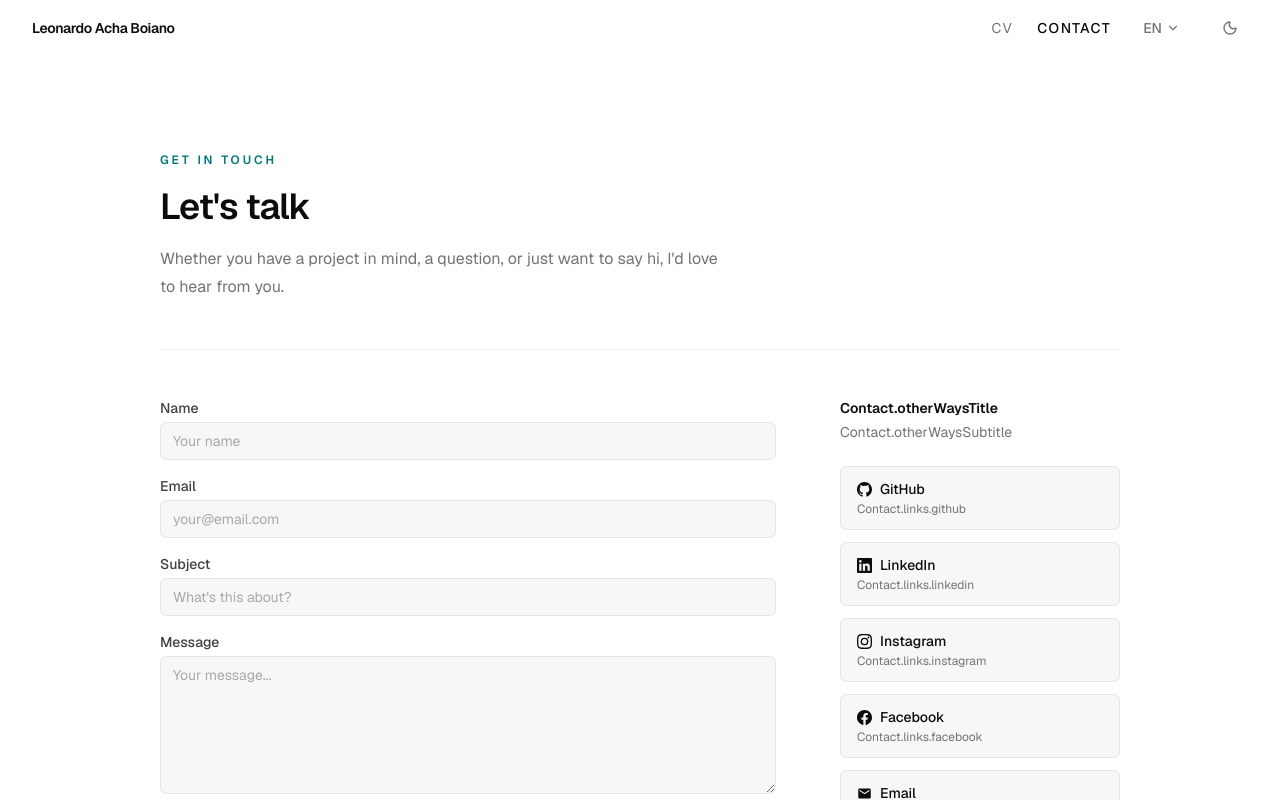
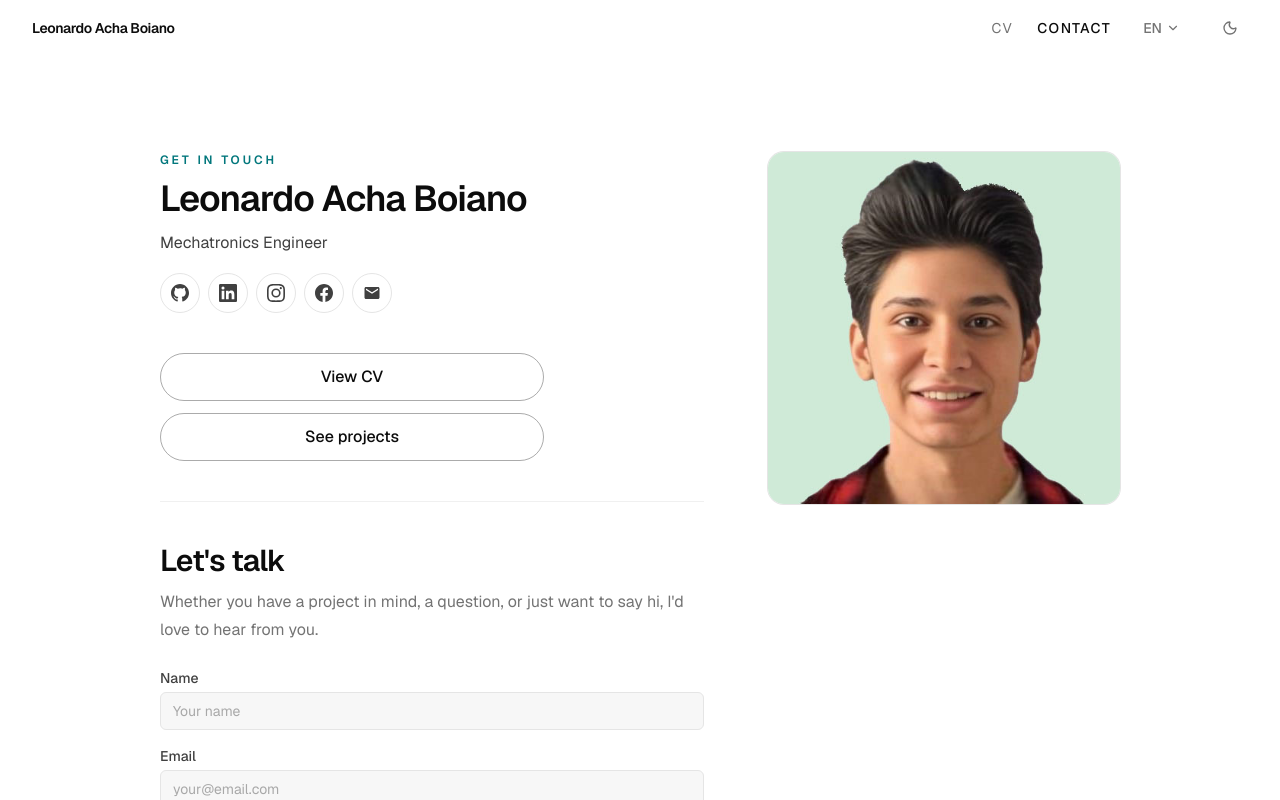
Before and after one commit to leonardoAB1/leonardoachaboiano.com, a Next.js app: page /en/contact in a window 1280 px wide. Shown: the top 800 px of the page. Built offline with nearby package versions, Linux system fonts and the light colour scheme.

Commit message:
feat: rework contact page into a link-in-bio layout

```diff
--- a/src/app/[locale]/(marketing)/contact/page.tsx
+++ b/src/app/[locale]/(marketing)/contact/page.tsx
@@ -1,5 +1,5 @@
 import type { Metadata } from "next";
-import Link from "next/link";
+import Image from "next/image";
 import { getTranslations, setRequestLocale } from "next-intl/server";
 import type { ReactElement, SVGProps } from "react";
 import { ContactForm } from "@/components/contact/ContactForm";
@@ -12,8 +12,10 @@ import {
   LinkedInIcon,
   MailIcon,
 } from "@/components/ui/BrandIcons";
+import { buttonClasses } from "@/components/ui/Button";
 import { Separator } from "@/components/ui/Separator";
 import { Eyebrow, Heading, Text } from "@/components/ui/Typography";
+import { Link } from "@/i18n/navigation";
 import type { Locale } from "@/i18n/routing";
 import { siteConfig, socialLinks } from "@/lib/constants";
 import { pageMetadata } from "@/lib/metadata";
@@ -42,116 +44,159 @@ export default async function ContactPage({
   setRequestLocale(locale);
 
   const t = await getTranslations("Contact");
+  const tCommon = await getTranslations("Common");
 
   type BrandIconComponent = (
     props: SVGProps<SVGSVGElement> & { size?: number },
   ) => ReactElement;
 
-  // Brand names are proper nouns (not translated); descriptions are localized.
-  // Email's description is the address itself.
-  const contactLinks: Array<{
+  // Compact social row. Brand names are proper nouns (not translated); they
+  // double as the icon-only links' accessible labels. Email is the only
+  // non-external (mailto) entry, so it skips target/rel.
+  const socialIcons: Array<{
     id: string;
+    href: string;
     label: string;
-    href: string;
-    description: string;
-    external: boolean;
     Icon: BrandIconComponent;
   }> = [
     {
       id: "github",
+      href: socialLinks.github,
       label: "GitHub",
-      href: socialLinks.github,
-      description: t("links.github"),
-      external: true,
       Icon: GitHubIcon,
     },
     {
       id: "linkedin",
+      href: socialLinks.linkedin,
       label: "LinkedIn",
-      href: socialLinks.linkedin,
-      description: t("links.linkedin"),
-      external: true,
       Icon: LinkedInIcon,
     },
     {
       id: "instagram",
+      href: socialLinks.instagram,
       label: "Instagram",
-      href: socialLinks.instagram,
-      description: t("links.instagram"),
-      external: true,
       Icon: InstagramIcon,
     },
     {
       id: "facebook",
+      href: socialLinks.facebook,
       label: "Facebook",
-      href: socialLinks.facebook,
-      description: t("links.facebook"),
-      external: true,
       Icon: FacebookIcon,
     },
     {
       id: "email",
+      href: socialLinks.email,
       label: t("links.emailLabel"),
-      href: socialLinks.email,
-      description: siteConfig.email,
-      external: false,
       Icon: MailIcon,
     },
+  ];
+
+  // Primary destination buttons (link-in-bio "stacked links"). Internal routes,
+  // so they use the locale-aware Link to keep the active prefix.
+  const bioLinks: Array<{ id: string; href: string; label: string }> = [
+    { id: "cv", href: "/cv", label: t("bio.viewCv") },
+    { id: "projects", href: "/projects", label: t("bio.projects") },
   ];
 
   return (
     <Section>
       <Container>
-        {/* Page header */}
-        <div className="mb-12 flex flex-col gap-4">
-          <Eyebrow>{t("eyebrow")}</Eyebrow>
-          <Heading as="h1" size="lg">
-            {t("heading")}
-          </Heading>
-          <Text size="md" className="max-w-xl">
-            {t("intro")}
-          </Text>
-        </div>
+        {/* Desktop mirrors the CV globe layout: content left, portrait pinned
+            right. On mobile it collapses to one centered link-in-bio column. */}
+        <div className="grid grid-cols-1 gap-12 lg:grid-cols-[1fr_22rem] lg:gap-x-16">
+          {/* Left column: profile, stacked links, then the form */}
+          <div className="flex flex-col items-center gap-10 text-center lg:items-start lg:text-start">
+            {/* Profile header */}
+            <div className="flex flex-col items-center gap-4 lg:items-start">
+              {/* Mobile-only avatar - desktop shows the larger portrait at right */}
+              <div className="relative size-28 overflow-hidden rounded-full ring-2 ring-brand/20 lg:hidden">
+                <Image
+                  src="/images/profile.jpg"
+                  alt={siteConfig.name}
+                  fill
+                  className="object-cover"
+                  sizes="112px"
+                />
+              </div>
 
-        <Separator className="mb-12" />
+              <div className="flex flex-col gap-2">
+                <Eyebrow>{t("eyebrow")}</Eyebrow>
+                <Heading as="h1" size="lg">
+                  {siteConfig.name}
+                </Heading>
+                <Text size="md" className="text-ink-2">
+                  {tCommon("role")}
+                </Text>
+              </div>
 
-        {/* Two-column layout: form + contact links */}
-        <div className="grid grid-cols-1 gap-12 md:grid-cols-[1fr_auto] md:gap-16 lg:grid-cols-[1fr_280px]">
-          {/* Left: contact form */}
-          <div>
-            <ContactForm />
+              {/* Social icon row */}
+              <ul className="flex items-center gap-2">
+                {socialIcons.map((social) => (
+                  <li key={social.id}>
+                    <a
+                      href={social.href}
+                      aria-label={social.label}
+                      target={social.id === "email" ? undefined : "_blank"}
+                      rel={
+                        social.id === "email"
+                          ? undefined
+                          : "noopener noreferrer"
+                      }
+                      className="flex size-10 items-center justify-center rounded-full border border-border text-ink-2 transition-colors duration-150 hover:border-brand hover:bg-surface-brand hover:text-brand"
+                    >
+                      <social.Icon size={18} />
+                    </a>
+                  </li>
+                ))}
+              </ul>
+            </div>
+
+            {/* Stacked link buttons */}
+            <div className="flex w-full max-w-md flex-col gap-3 lg:max-w-sm">
+              {bioLinks.map((link) => (
+                <Link
+                  key={link.id}
+                  href={link.href}
+                  className={buttonClasses({
+                    size: "lg",
+                    variant: "secondary",
+                    className: "w-full",
+                  })}
+                >
+                  {link.label}
+                </Link>
+              ))}
+            </div>
+
+            <Separator className="w-full max-w-md lg:max-w-none" />
+
+            {/* Contact form - left-aligned for readability on every viewport */}
+            <div className="w-full max-w-md text-start lg:max-w-none">
+              <div className="mb-6 flex flex-col gap-2">
+                <Heading as="h2" size="md">
+                  {t("heading")}
+                </Heading>
+                <Text size="md">{t("intro")}</Text>
+              </div>
+              <ContactForm />
+            </div>
           </div>
 
-          {/* Right: other contact methods */}
-          <aside className="flex flex-col gap-6">
-            <div className="flex flex-col gap-1">
-              <p className="text-sm font-semibold text-ink-1">
-                {t("otherWaysTitle")}
-              </p>
-              <p className="text-sm text-ink-3">{t("otherWaysSubtitle")}</p>
+          {/* Right column: portrait - desktop only, sticky like the CV globe */}
+          <div className="hidden lg:block">
+            <div className="lg:sticky lg:top-24">
+              <div className="relative aspect-square w-full overflow-hidden rounded-2xl ring-1 ring-border">
+                <Image
+                  src="/images/profile.jpg"
+                  alt={siteConfig.name}
+                  fill
+                  className="object-cover"
+                  sizes="22rem"
+                  priority
+                />
+              </div>
             </div>
-
-            <ul className="flex flex-col gap-3">
-              {contactLinks.map((link) => (
-                <li key={link.id}>
-                  <Link
-                    href={link.href}
-                    target={link.external ? "_blank" : undefined}
-                    rel={link.external ? "noopener noreferrer" : undefined}
-                    className="group flex flex-col gap-0.5 rounded-md border border-border bg-surface-1 px-4 py-3 transition-colors duration-150 hover:border-brand hover:bg-surface-brand"
-                  >
-                    <span className="flex items-center gap-2 text-sm font-medium text-ink-1 group-hover:text-brand">
-                      <link.Icon size={15} />
-                      {link.label}
-                    </span>
-                    <span className="text-xs text-ink-3">
-                      {link.description}
-                    </span>
-                  </Link>
-                </li>
-              ))}
-            </ul>
-          </aside>
+          </div>
         </div>
       </Container>
     </Section>
```
